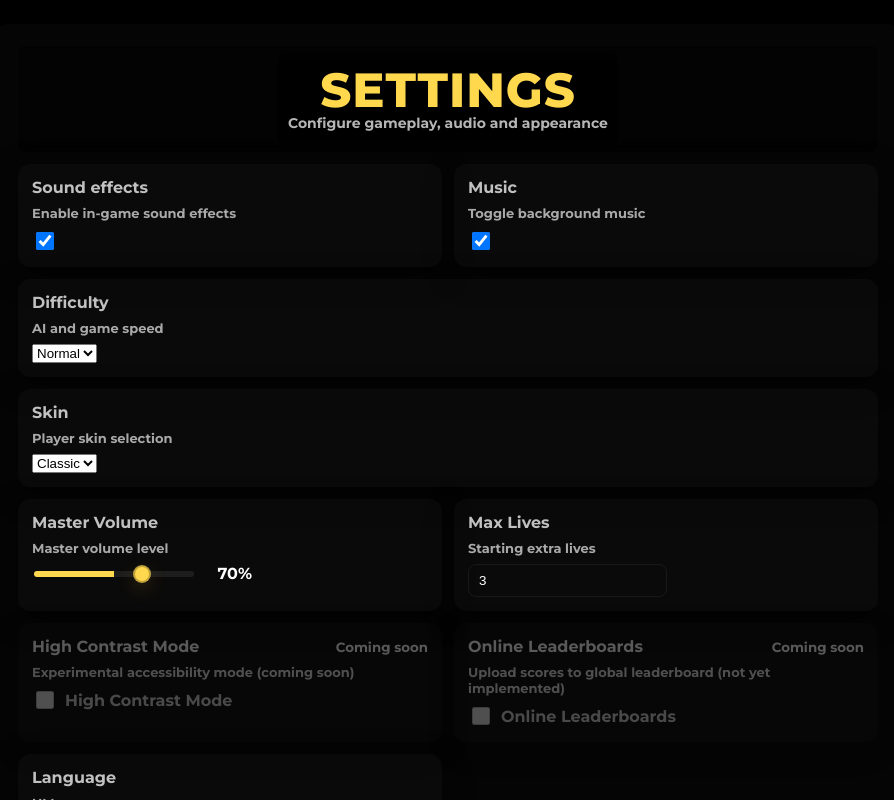
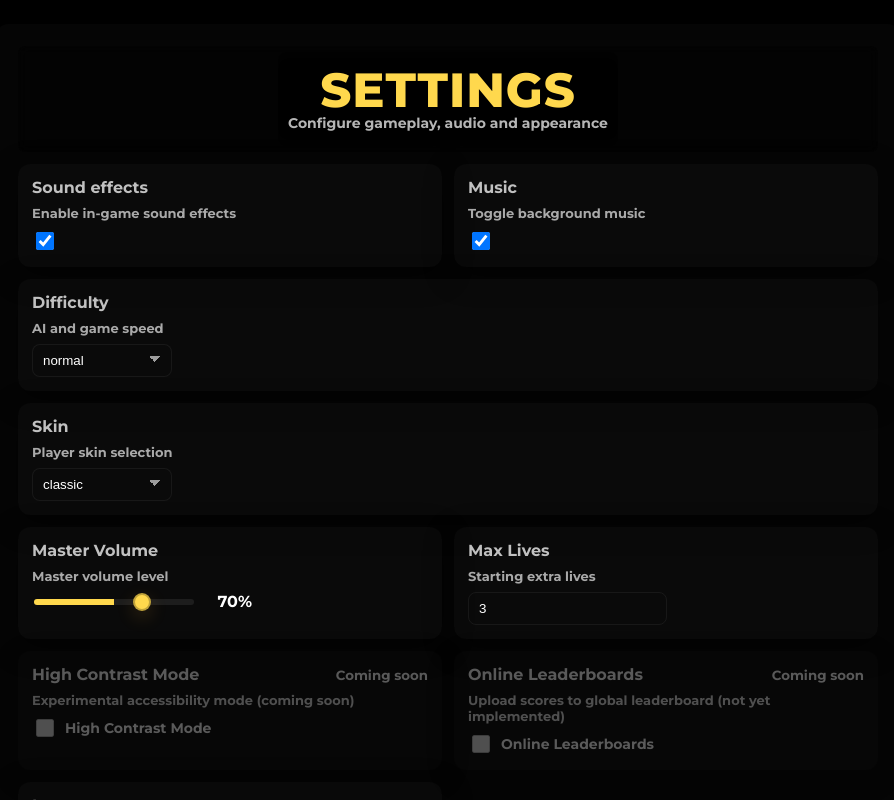
Before and after one commit to devvyyxyz/pacman, a React (Vite) app: page / in a window 1280 px wide. Both pictures are taken after a click on the button "Settings". Shown: the top 800 px of the page, without its empty margins (192-1086 px from the left). Built offline with nearby package versions, Linux system fonts and the light colour scheme.

Commit message:
feat: implement reusable control components (Toggle, Select, Range, NumberInput) with shared styles

```diff
--- /dev/null
+++ b/src/components/Controls/Controls.module.css
@@ -0,0 +1,9 @@
+/* Shared control styles used by the form controls */
+.wrap{display:flex;align-items:center;gap:8px}
+.label{font-size:14px;color:var(--muted)}
+.input, select, input[type="number"]{background:transparent;border:1px solid rgba(255,255,255,0.06);padding:8px 10px;border-radius:8px;color:inherit}
+.select{appearance:none;-webkit-appearance:none;cursor:pointer;padding-right:36px;min-width:140px;background-image:linear-gradient(45deg,transparent 50%, rgba(255,255,255,0.6) 50%), linear-gradient(135deg, rgba(255,255,255,0.6) 50%, transparent 50%);background-position:calc(100% - 16px) calc(50% - 2px), calc(100% - 10px) calc(50% - 2px);background-size:6px 6px,6px 6px;background-repeat:no-repeat}
+.range{width:160px;appearance:none;height:6px;border-radius:6px;background:linear-gradient(90deg,#ffd84d 0%, #ffd84d 50%, rgba(255,255,255,0.08) 50%);outline:none}
+.range::-webkit-slider-thumb{appearance:none;width:18px;height:18px;border-radius:50%;background:var(--accent);box-shadow:0 6px 18px rgba(255,176,56,0.18);border:2px solid rgba(0,0,0,0.25)}
+.checkbox{width:18px;height:18px}
+.saved{margin-left:8px;color:var(--accent);font-weight:700;font-size:12px}
--- /dev/null
+++ b/src/components/Controls/NumberInput.tsx
@@ -0,0 +1,18 @@
+import React from 'react';
+import styles from './Controls.module.css';
+
+type Props = {
+  value: number;
+  onChange: (n:number)=>void;
+  disabled?: boolean;
+  saved?: boolean;
+};
+
+export default function NumberInput({value,onChange,disabled,saved}:Props){
+  return (
+    <div className={styles.wrap}>
+      <input type="number" className={styles.input} value={value} onChange={(e)=>onChange(parseInt(e.target.value||'0'))} disabled={disabled} />
+      {saved ? <div className={styles.saved}>Saved</div> : null}
+    </div>
+  );
+}
--- /dev/null
+++ b/src/components/Controls/Range.tsx
@@ -0,0 +1,22 @@
+import React from 'react';
+import styles from './Controls.module.css';
+
+type Props = {
+  value: number;
+  onChange: (n:number)=>void;
+  min?: number;
+  max?: number;
+  step?: number;
+  disabled?: boolean;
+  saved?: boolean;
+};
+
+export default function Range({value,onChange,min=0,max=100,step=1,disabled,saved}:Props){
+  return (
+    <div className={styles.wrap}>
+      <input className={styles.range} type="range" min={String(min)} max={String(max)} step={String(step)} value={value} onChange={(e)=>onChange(parseInt(e.target.value))} disabled={disabled} />
+      <div style={{minWidth:48,textAlign:'right'}}>{value}%</div>
+      {saved ? <div className={styles.saved}>Saved</div> : null}
+    </div>
+  );
+}
--- /dev/null
+++ b/src/components/Controls/Select.tsx
@@ -0,0 +1,21 @@
+import React from 'react';
+import styles from './Controls.module.css';
+
+type Props = {
+  value: string;
+  onChange: (v:string)=>void;
+  options: string[];
+  disabled?: boolean;
+  saved?: boolean;
+};
+
+export default function Select({value,onChange,options,disabled,saved}:Props){
+  return (
+    <div className={styles.wrap}>
+      <select className={styles.select} value={value} onChange={(e)=>onChange(e.target.value)} disabled={disabled}>
+        {options.map(o=> <option key={o} value={o}>{o}</option>)}
+      </select>
+      {saved ? <div className={styles.saved}>Saved</div> : null}
+    </div>
+  );
+}
--- /dev/null
+++ b/src/components/Controls/Toggle.tsx
@@ -0,0 +1,22 @@
+import React from 'react';
+import styles from './Controls.module.css';
+
+type Props = {
+  checked: boolean;
+  onChange: (next: boolean) => void;
+  disabled?: boolean;
+  saved?: boolean;
+  label?: React.ReactNode;
+};
+
+export default function Toggle({checked, onChange, disabled, saved, label}: Props){
+  return (
+    <div className={styles.wrap}>
+      <label style={{display:'flex',alignItems:'center',gap:8}}>
+        <input className={styles.checkbox} type="checkbox" checked={checked} onChange={(e)=>onChange(e.target.checked)} disabled={disabled} />
+        <span className={styles.label}>{label}</span>
+      </label>
+      {saved ? <div className={styles.saved}>Saved</div> : null}
+    </div>
+  );
+}
--- /dev/null
+++ b/src/components/Controls/index.ts
@@ -0,0 +1,4 @@
+export { default as Toggle } from './Toggle';
+export { default as Select } from './Select';
+export { default as Range } from './Range';
+export { default as NumberInput } from './NumberInput';
--- a/src/pages/Settings/index.tsx
+++ b/src/pages/Settings/index.tsx
@@ -5,6 +5,7 @@ import styles from './Settings.module.css';
 import SETTINGS, { SettingMeta } from '../../config/settings';
 import config from '../../config';
 import { t, setLocale } from '../../i18n';
+import { Toggle, Select, Range, NumberInput } from '../../components/Controls';
 import Title from '../../components/Title';
 import { DEFAULT_CONFIG } from '../../config/defaults';
 
@@ -43,56 +44,31 @@ export default function Settings({onBack}:{onBack:()=>void}){
   function renderControl(s: SettingMeta){
     const val = local[s.id];
     const disabled = s.implemented === false;
-    const savedIndicator = savedKey === s.id ? <div style={{marginLeft:8,color:'var(--accent)',fontSize:12,fontWeight:700}}>{t('settings_saved')}</div> : null;
+    const saved = savedKey === s.id;
+
     if(s.type === 'toggle'){
-      return (
-        <div className={styles.controls}>
-          <label style={{display:'flex',alignItems:'center',gap:8}}>
-            <input type="checkbox" checked={!!val} onChange={(e)=>update(s.id,e.target.checked)} disabled={disabled} />
-            <span style={{opacity: disabled ? 0.6 : 1}}>{s.label}</span>
-          </label>
-          {savedIndicator}
-        </div>
-      );
+      return <Toggle checked={!!val} onChange={(v)=>update(s.id,v)} disabled={disabled} saved={saved} label={s.label} />;
     }
     if(s.type === 'select'){
+      const displayOptions = s.options || [];
       return (
-        <div style={{display:'flex',alignItems:'center',gap:8}}>
-          <select value={val || s.options?.[0]} onChange={(e)=>update(s.id,e.target.value)} disabled={disabled}>
-            {s.options?.map(o=> {
-              const display = s.id === 'difficulty' ? t(`diff_${o}`) : s.id === 'skin' ? t(`skin_${o}`) : (t(`opt_${o}`) || o);
-              return <option key={o} value={o}>{display}</option>;
-            })}
-          </select>
-          {savedIndicator}
+        <div>
+          <Select value={val || displayOptions[0]} onChange={(v)=>update(s.id,v)} options={displayOptions} disabled={disabled} saved={saved} />
         </div>
       );
     }
     if(s.type === 'range'){
       const v = typeof val === 'number' ? val : 70;
-      return (
-        <div className={styles.controls}>
-          <input type="range" min={0} max={100} step={1} value={v} onChange={(e)=>update(s.id,parseInt(e.target.value))} disabled={disabled} />
-          <div style={{minWidth:48,textAlign:'right'}}>{v}%</div>
-          {savedIndicator}
-        </div>
-      );
+      return <Range value={v} onChange={(n)=>update(s.id,n)} disabled={disabled} saved={saved} />;
     }
     if(s.type === 'number'){
-      return (
-        <div className={styles.controls}>
-          <input type="number" value={val ?? 3} onChange={(e)=>update(s.id,parseInt(e.target.value||'0'))} disabled={disabled} />
-          {savedIndicator}
-        </div>
-      );
+      return <NumberInput value={val ?? 3} onChange={(n)=>update(s.id,n)} disabled={disabled} saved={saved} />;
     }
     if(s.id === 'locale'){
       const cur = local['locale'] || 'en';
       const NATIVE_LANG: Record<string,string> = { en: 'English', es: 'Español', pl: 'Polski' };
       return (
-        <select value={cur} onChange={(e)=>{ update('locale', e.target.value); setLocale(e.target.value); }}>
-          {s.options?.map(opt => <option key={opt} value={opt}>{NATIVE_LANG[opt] || opt}</option>)}
-        </select>
+        <Select value={cur} onChange={(v)=>{ update('locale', v); setLocale(v); }} options={s.options || []} />
       );
     }
     return null;
```
